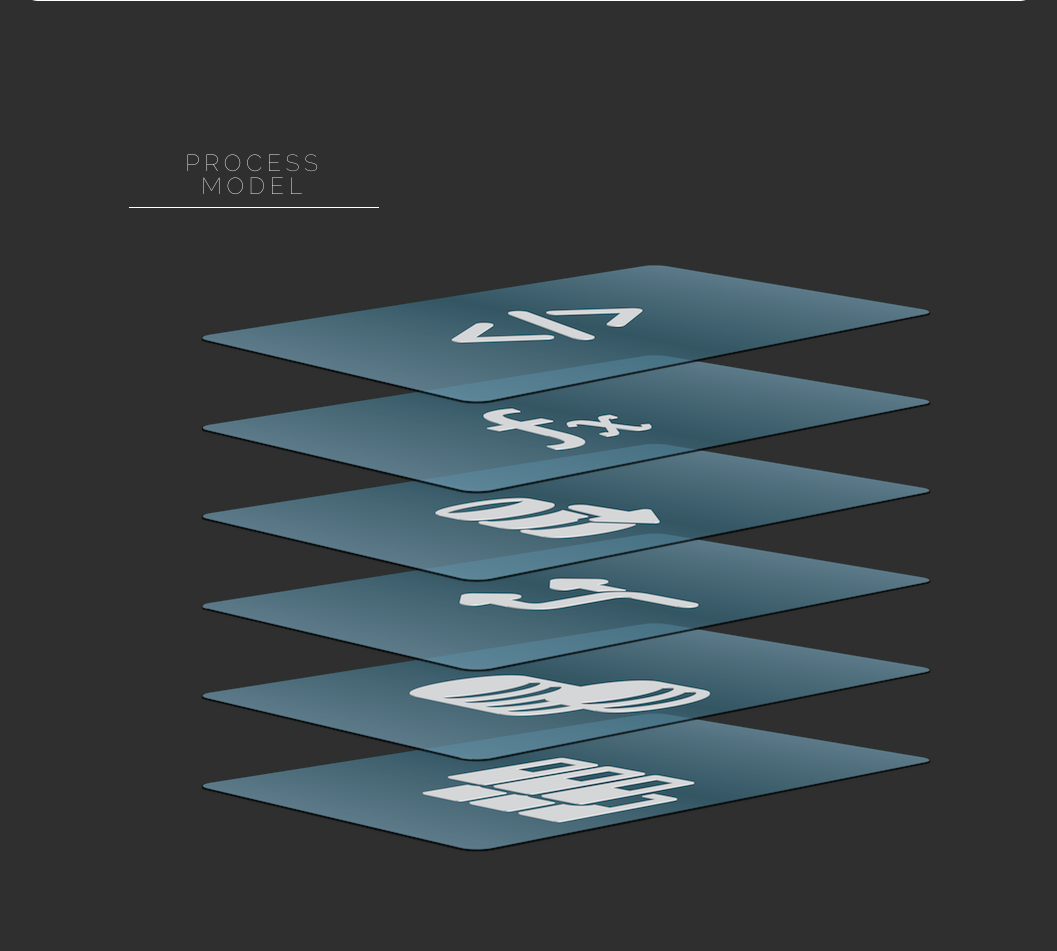
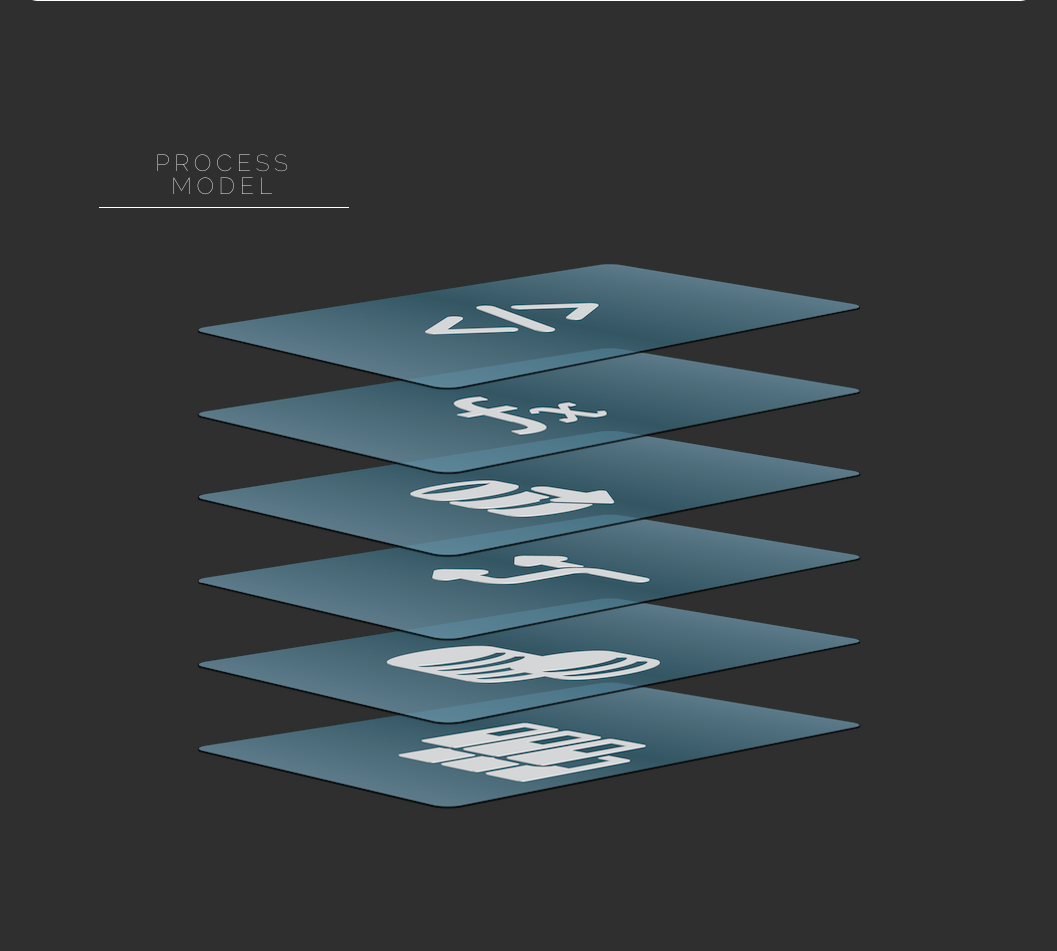
Before and after one commit to wreckslouie/serialmetrics, a PHP site: page / in a window 1280 px wide. Shown: the part 2461-3412 px from the top of the page, without its empty margins (111-1168 px from the left). Run offline with PHP 8.4, Linux system fonts and the light colour scheme; a map, chart or similar area stays blank; some libraries are stand-ins or nearby versions.

Commit message:
index.php: update data stack images with full text, adjust styles and js

```diff
--- a/index.php
+++ b/index.php
@@ -137,12 +137,14 @@
 
 	<div id="data-stack">
 		<h1>Process Model</h1>
+		<div id="layer-container">
 			<div id="sixth-layer"></div>
 			<div id="fifth-layer"></div>
 			<div id="fourth-layer"></div>
 			<div id="third-layer"></div>
 			<div id="second-layer"></div>
 			<div id="first-layer"></div>
+		</div>
 	</div>
 
 	<!-- Google Map Embed Code -->
--- a/styles/home_page.css
+++ b/styles/home_page.css
@@ -186,22 +186,22 @@ body {
     border-bottom: 1px solid white; }
   body #data-stack div {
     position: relative; }
-  body #data-stack div:nth-child(2) {
+  body #data-stack #layer-container div:nth-child(1) {
     background: url("../images/home_page/data_stack/sixth-layer.png") no-repeat;
     z-index: 60; }
-  body #data-stack div:nth-child(3) {
+  body #data-stack #layer-container div:nth-child(2) {
     background: url("../images/home_page/data_stack/fifth-layer.png") no-repeat;
     z-index: 50; }
-  body #data-stack div:nth-child(4) {
+  body #data-stack #layer-container div:nth-child(3) {
     background: url("../images/home_page/data_stack/fourth-layer.png") no-repeat;
     z-index: 40; }
-  body #data-stack div:nth-child(5) {
+  body #data-stack #layer-container div:nth-child(4) {
     background: url("../images/home_page/data_stack/third-layer.png") no-repeat;
     z-index: 30; }
-  body #data-stack div:nth-child(6) {
+  body #data-stack #layer-container div:nth-child(5) {
     background: url("../images/home_page/data_stack/second-layer.png") no-repeat;
     z-index: 20; }
-  body #data-stack div:nth-child(7) {
+  body #data-stack #layer-container div:nth-child(6) {
     background: url("../images/home_page/data_stack/first-layer.png") no-repeat;
     z-index: 10; }
   body .full-width-button {
@@ -290,20 +290,22 @@ body .full-width-button {
   width: 800px; }
 body #data-stack {
   margin: 0 auto;
-  padding-top: 30px;
-  width: 850px;
-  height: 800px; }
+  padding: 30px 0 0 0;
+  width: 1080px;
+  height: 750px; }
   body #data-stack h1 {
     width: 250px;
-    margin: 0 0 45px 25px;
+    margin: 0 0 45px 110px;
     padding-bottom: 10px;
     font-size: 1.45em;
     letter-spacing: .2em;
     text-align: center; }
-body #data-stack div {
-  height: 160px;
-  margin-bottom: -70px;
-  vertical-align: baseline; }
+  body #data-stack #layer-container {
+    margin-left: 120px; }
+    body #data-stack #layer-container div {
+      height: 160px;
+      margin: 0 0 -76px 0;
+      vertical-align: baseline; }
 body #network-image {
   height: 300px;
   overflow: hidden; }
--- a/styles/home_page.scss
+++ b/styles/home_page.scss
@@ -102,33 +102,36 @@ body{
 		div{
 			position: relative;
 		}
-		div:nth-child(2){
+		#layer-container{
+			div:nth-child(1){
 				background: url('../images/home_page/data_stack/sixth-layer.png') no-repeat;
 				z-index: 60;
 			}
 
-		div:nth-child(3){
+			div:nth-child(2){
 				background: url('../images/home_page/data_stack/fifth-layer.png') no-repeat;
 				z-index: 50;
 			}
-		div:nth-child(4){
+			div:nth-child(3){
 				background: url('../images/home_page/data_stack/fourth-layer.png') no-repeat;
 				z-index: 40;
 			}
 
-		div:nth-child(5){
+			div:nth-child(4){
 				background: url('../images/home_page/data_stack/third-layer.png') no-repeat;
 				z-index: 30;
 			}
-		div:nth-child(6){
+			div:nth-child(5){
 				background: url('../images/home_page/data_stack/second-layer.png') no-repeat;
 				z-index: 20;
 			}
 
-		div:nth-child(7){
+			div:nth-child(6){
 				background: url('../images/home_page/data_stack/first-layer.png') no-repeat;
 				z-index: 10;
 			}
+		}
+
 
 
 	}
@@ -279,25 +282,31 @@ body{
 
 	#data-stack{
 		margin: 0 auto;
-		padding-top:30px;
-		width: 850px;
-		height: 800px;
+		padding: 30px 0 0 0;
+		width: 1080px;
+		height: 750px;
 
 		h1{
 			width: 250px;
-			margin: 0 0 45px 25px;
+			margin: 0 0 45px 110px;
 			padding-bottom:10px;
 			font-size: 1.45em;
 			letter-spacing: .2em;
 			text-align: center;
 		}
+
+		#layer-container{
+			margin-left: 120px;
+			div{
+				height: 160px;
+				margin: 0 0 -76px 0;
+				vertical-align: baseline;
+			}
 		}
 
-	#data-stack div{
-		height: 160px;
-		margin-bottom: -70px;
-		vertical-align: baseline;
 	}
+
+
 
 	#network-image{
 		height: 300px;
```
Also changed, not shown: js/script.js (+25 -25 lines), images/home_page/data_stack/fifth-layer-highlighted.png, images/home_page/data_stack/fifth-layer.png, images/home_page/data_stack/first-layer-highlighted.png, images/home_page/data_stack/first-layer.png, images/home_page/data_stack/fourth-layer-highlighted.png, images/home_page/data_stack/fourth-layer.png, images/home_page/data_stack/second-layer-highlighted.png, images/home_page/data_stack/second-layer.png, images/home_page/data_stack/sixth-layer-highlighted.png, images/home_page/data_stack/sixth-layer.png, images/home_page/data_stack/third-layer-highlighted.png, images/home_page/data_stack/third-layer.png, 1 other file. Lines whose indentation alone changed are shown as unchanged.
